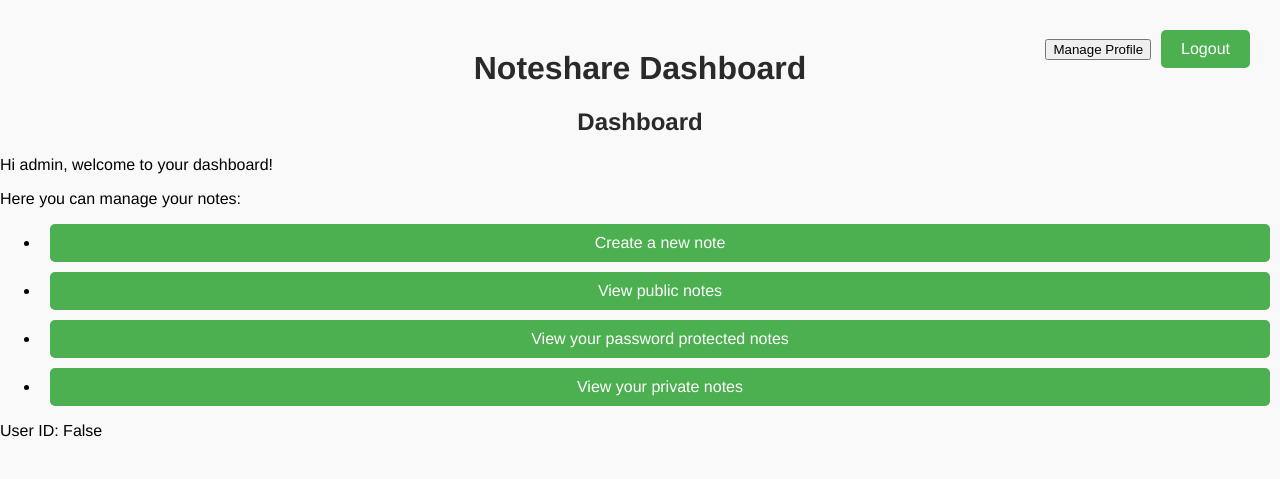
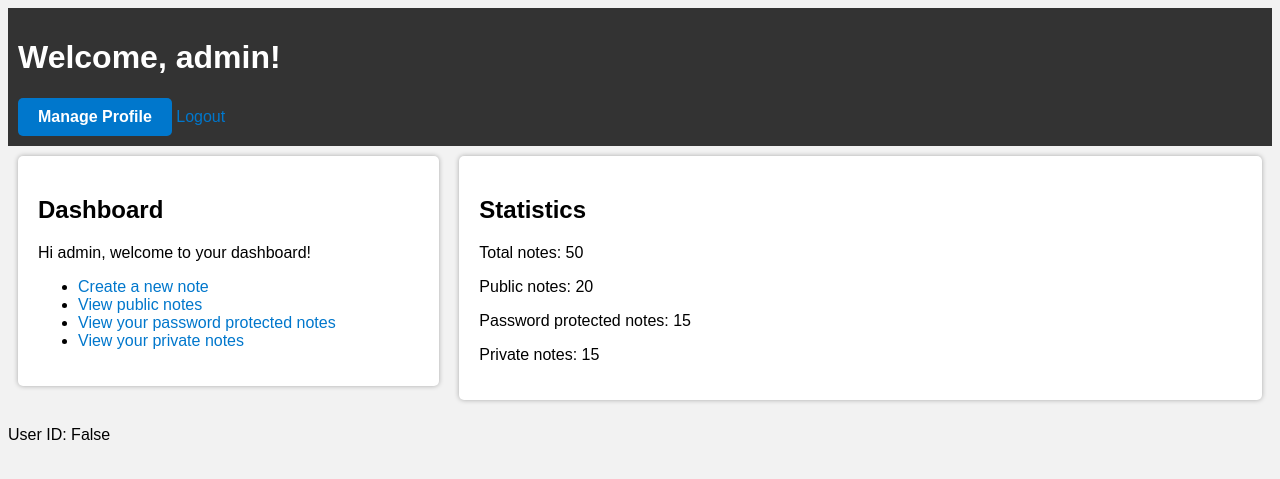
Before and after one commit to WhineyMonkey10/noteshare, a Flask app: page / in a window 1280 px wide. Shown: the top 479 px of the page. Run offline with Flask 2, Linux system fonts and the light colour scheme; the visitor is signed in with stand-in values (Sample User, id 1); data that the repository does not hold is empty; parts of the project's set-up code (start-up, migrations or seed data) failed here and were passed over.

Commit message:
Rewrote noteaddition, fixed private note access.

```diff
--- a/app.py
+++ b/app.py
@@ -9,63 +9,6 @@ Database = Database()
 app = Flask(__name__)
 config = json.load(open('src/Database/config.json'))
 app.secret_key = config['secretKey']
-
-
-@app.route('/publicNotes')
-def index():
-    if 'logged_in' in session:
-        notes = Database.getNotes()
-        return render_template('index.html', notes=notes)
-    else:
-        return render_template('login.html')
-
-@app.route('/note/<id>')
-def note(id):
-    if 'logged_in' in session:
-        noteTitle = Database.getNoteById(id);noteTitle = noteTitle['title']
-        noteContent = Database.getNoteById(id);noteContent = noteContent['content']
-        noteID = Database.getNoteById(id);noteID = noteID['_id']
-        protected = Database.getNoteById(id);protected = protected['protected']
-        if protected == "True":
-            return render_template('protectednote.html', noteID=noteID)
-        return render_template('note.html', noteTitle=noteTitle, noteContent=noteContent, noteID=noteID, userID=Database.getUserID(session['username']))
-    else:
-        return render_template('login.html')
-
-@app.route('/accessProtectedNote/<id>', methods=['POST', 'GET'])
-def accessProtectedNote(id):
-    if 'logged_in' in session:
-        if request.method == 'POST':
-            password = request.form['protPass']
-            noteTitle = Database.getNoteById(id);noteTitle = noteTitle['title']
-            noteContent = Database.getNoteById(id);noteContent = noteContent['content']
-            noteID = Database.getNoteById(id);noteID = noteID['_id']
-            protected = Database.getNoteById(id);protected = protected['protected']
-            if protected == "True":
-                if password == Database.getNoteById(id)['password']:
-                    return render_template('note.html', noteTitle=noteTitle, noteContent=noteContent, noteID=noteID, userID=Database.getUserID(session['username']))
-                else:
-                    return render_template('protectednote.html', noteTitle=noteTitle, noteContent=noteContent, noteID=noteID)
-            return render_template('note.html', noteTitle=noteTitle, noteContent=noteContent, noteID=noteID, userID=Database.getUserID(session['username']))
-        return render_template('login.html')
-    else:
-        return render_template('login.html')
-
-@app.route('/addNote', methods=['POST', 'GET'])
-def addNote():
-    if 'logged_in' in session:
-        if request.method == 'POST':
-            title = request.form['title']
-            content = request.form['content']
-            if request.form.get('isPublic') is not None:
-                password = request.form['password']
-                Database.insertNoteWithPassword(title, content, password, Database.getUserID(session['username']))
-            else:
-                Database.insertNote(title, content, Database.getUserID(session['username']))
-            return index()
-        return render_template('addnote.html')
-    else:
-        return render_template('login.html')
 
 @app.route('/login', methods=['POST', 'GET'])
 def login():
@@ -87,6 +30,94 @@ def login():
         return render_template('login.html')
     else:
         return index()
+
+@app.route('/privateNotes', methods=['POST', 'GET'])
+def privateNotes(id, noteCreator, noteID):
+    if 'logged_in' in session:
+        if id == noteCreator:
+            note = Database.getNoteById(noteID)
+            title = note['title']
+            content = note['content']
+            creator = note['userID']
+            return render_template('note.html', noteTitle=title, noteContent=content, noteID=id, userID=creator)
+        return login()
+    else:
+        return login()
+
+@app.route('/publicNotes')
+def index():
+    if 'logged_in' in session:
+        notes = Database.getNotes()
+        return render_template('index.html', notes=notes)
+    else:
+        return render_template('login.html')
+
+@app.route('/note/<id>')
+def note(id):
+    if 'logged_in' in session:
+        noteTitle = Database.getNoteById(id);noteTitle = noteTitle['title']
+        noteContent = Database.getNoteById(id);noteContent = noteContent['content']
+        noteID = Database.getNoteById(id);noteID = noteID['_id']
+        protected = Database.getNoteById(id);protected = protected['protected']
+        noteCreator = Database.getNoteCreator(noteID)
+        if protected == "True":
+            return render_template('protectednote.html', noteID=noteID)
+        private = Database.getNoteById(id);private = private['private']
+        if private == "True":
+            return privateNotes(Database.getUserID(session['username']), noteCreator, noteID)
+        return render_template('note.html', noteTitle=noteTitle, noteContent=noteContent, noteID=noteID, userID=noteCreator)
+    else:
+        return render_template('login.html')
+
+@app.route('/accessProtectedNote/<id>', methods=['POST', 'GET'])
+def accessProtectedNote(id):
+    if 'logged_in' in session:
+        if request.method == 'POST':
+            password = request.form['protPass']
+            noteTitle = Database.getNoteById(id);noteTitle = noteTitle['title']
+            noteContent = Database.getNoteById(id);noteContent = noteContent['content']
+            noteID = Database.getNoteById(id);noteID = noteID['_id']
+            protected = Database.getNoteById(id);protected = protected['protected']
+            private = Database.getNoteById(id);private = private['private']
+
+            if protected == "True" and private == "True":
+                if password == Database.getNoteById(id)['password']:
+                    return privateNotes(Database.getUserID(session['username']), Database.getNoteCreator(noteID))
+            if protected == "True":
+                if password == Database.getNoteById(id)['password']:
+                    return render_template('note.html', noteTitle=noteTitle, noteContent=noteContent, noteID=noteID, userID=Database.getUserID(session['username']))
+                else:
+                    return render_template('protectednote.html', noteTitle=noteTitle, noteContent=noteContent, noteID=noteID)
+            if private == "True":
+                return privateNotes(Database.getUserID(session['username']), Database.getNoteCreator(noteID))
+        return render_template('login.html')
+    else:
+        return render_template('login.html')
+
+@app.route('/addNote', methods=['POST', 'GET'])
+def addNote():
+    if 'logged_in' in session:
+        if request.method == 'POST':
+            title = request.form['title']
+            content = request.form['content']
+            if request.form.get('isPrivate') is not None:
+                Database.insertNote(title, content, Database.getUserID(session['username']), "True")
+
+            elif request.form.get('isPublic') is not None:
+                password = request.form['password']
+                Database.insertNoteWithPassword(title, content, password, Database.getUserID(session['username']), "False")
+
+            elif request.form.get('isPrivate') and request.form.get('isPublic') is not None:
+                Database.insertNoteWithPassword(title, content, password, Database.getUserID(session['username']), "True")
+
+            else:
+                Database.insetNote(title, content, Database.getUserID(session['username']), "False")
+
+            return index()
+        return render_template('addnote.html')
+    else:
+        return render_template('login.html')
+
 
 @app.route('/logout', methods=['POST', 'GET'])
 def logout():
@@ -174,5 +205,7 @@ def dashboard():
     else:
         return render_template('login.html')
 
+
+
 if __name__ == '__main__':
     serve(app, host='0.0.0.0', port=5000, threads=1)
--- a/static/styles/dashboard.css
+++ b/static/styles/dashboard.css
@@ -1,115 +1,164 @@
+* {
+  box-sizing: border-box;
+}
+
 body {
-    background-color: #f9f9f9;
-    font-family: 'Helvetica Neue', sans-serif;
+  background-color: #f2f2f2;
+  font-family: Arial, sans-serif;
+}
+
+header {
+  background-color: #333;
+  color: #fff;
+  padding: 10px;
+  display: flex;
+  justify-content: space-between;
+  align-items: center;
+}
+
+nav {
+  display: flex;
+  justify-content: space-between;
+  align-items: center;
+  padding: 10px;
+  background-color: #333;
+  color: #fff;
+}
+
+nav ul {
+  list-style: none;
   margin: 0;
   padding: 0;
+  display: flex;
 }
 
-h1 {
-    text-align: center;
-    margin-top: 50px;
-    color: #2a2a2a;
+nav ul li {
+  margin: 0 10px;
 }
 
-h2 {
-    text-align: center;
-    margin-top: 20px;
-    color: #2a2a2a;
-}
-
-a {
-    display: block;
-    text-align: center;
-    margin: 10px;
-    padding: 10px 20px;
-    background-color: #4caf50;
+nav ul li a {
   color: #fff;
-    border-radius: 5px;
-    transition: all 0.2s ease-in-out;
   text-decoration: none;
 }
 
-a:hover {
-    background-color: #3e8e41;
+main {
+  display: flex;
+  justify-content: center;
+  align-items: flex-start;
+  flex-wrap: wrap;
+}
+
+.content {
+  flex: 2;
+  margin: 10px;
+  padding: 20px;
+  background-color: #fff;
+  border-radius: 5px;
+  box-shadow: 0 0 5px rgba(0, 0, 0, 0.3);
 }
 
 .sidebar {
+  flex: 1;
+  margin: 10px;
+  padding: 20px;
   background-color: #fff;
-    position: fixed;
-    left: 0;
-    top: 0;
-    height: 100%;
-    width: 200px;
-    padding: 20px;
-    box-shadow: 0px 0px 10px 0px #d9d9d9;
+  border-radius: 5px;
+  box-shadow: 0 0 5px rgba(0, 0, 0, 0.3);
 }
 
-.sidebar ul {
-    list-style-type: none;
-    padding: 0;
-    margin: 0;
+#welcome {
+  margin-bottom: 10px;
+  text-align: center;
+  font-size: 24px;
+  color: #333;
 }
 
-.sidebar li {
+.stats {
+  display: flex;
+  justify-content: space-between;
+  align-items: center;
   margin-bottom: 10px;
 }
 
-.sidebar a {
-    display: block;
-    padding: 10px;
-    background-color: #f1f1f1;
-    color: #2a2a2a;
+.stat {
+  flex: 1;
+  margin: 10px;
+  padding: 20px;
+  background-color: #fff;
   border-radius: 5px;
-    transition: all 0.2s ease-in-out;
-    text-decoration: none;
+  box-shadow: 0 0 5px rgba(0, 0, 0, 0.3);
 }
 
-.sidebar a:hover {
-    background-color: #d9d9d9;
+#userID {
+  position: absolute;
+  bottom: 0;
+  margin-bottom: 10px;
+  width: 100%;
+  text-align: center;
+  font-size: 12px;
+  color: #888;
 }
 
-.user-menu {
-    position: absolute;
-    top: 20px;
-    right: 20px;
-    display: flex;
-    align-items: center;
+#logoutBtn, #manageBtn {
+  margin-left: 10px;
 }
 
-.user-menu__icon {
-    font-size: 20px;
-    margin-right: 5px;
+.btn {
+  background-color: #333;
+  color: #fff;
+  padding: 10px 20px;
+  border: none;
+  border-radius: 5px;
+  font-size: 16px;
+  cursor: pointer;
 }
 
-.user-menu__button {
-    background-color: #fff;
-    border: none;
-    border-radius: 5px;
-    padding: 10px;
-    font-size: 14px;
-    color: #2a2a2a;
-    cursor: pointer;
+.btn:hover {
+  background-color: #555;
+}
+
+/* Links */
+a {
+  color: #0077cc;
+  text-decoration: none;
   transition: all 0.2s ease-in-out;
 }
 
-.user-menu__button:hover {
-    background-color: #f1f1f1;
+a:hover {
+  color: #004499;
+  text-decoration: underline;
 }
 
-.footer {
-    position: fixed;
-    bottom: 0;
-    left: 0;
-    height: 30px;
-    width: 100%;
-    background-color: #4caf50;
+/* Buttons */
+button {
+  background-color: #0077cc;
+  border: none;
+  border-radius: 5px;
   color: #fff;
-    text-align: center;
-    font-size: 14px;
-    padding: 5px;
+  cursor: pointer;
+  font-size: 16px;
+  font-weight: bold;
+  padding: 10px 20px;
+  transition: all 0.2s ease-in-out;
 }
 
-.footer__userid {
+button:hover {
+  background-color: #004499;
+}
+
+/* Form Buttons */
+input[type="submit"] {
+  background-color: #0077cc;
+  border: none;
+  border-radius: 5px;
+  color: #fff;
+  cursor: pointer;
+  font-size: 16px;
   font-weight: bold;
-    margin-right: 5px;
+  padding: 10px 20px;
+  transition: all 0.2s ease-in-out;
 }
+
+input[type="submit"]:hover {
+  background-color: #004499;
+}
--- a/templates/addnote.html
+++ b/templates/addnote.html
@@ -45,6 +45,12 @@
             <input type="password" name="password" id="password" placeholder="Password">
         </div>
 
+        <div class="form-group">
+            <input class="form-checkbox" type="checkbox" name="isPrivate" id="isPrivate">
+            <label for="isPrivate" class="form-checkbox-label">Private Note</label>
+        </div>
+
+
         <input type="submit" value="Add note">
     </form>
 
--- a/templates/dashboard.html
+++ b/templates/dashboard.html
@@ -1,16 +1,20 @@
 <!DOCTYPE html>
 <html lang="en">
   <head>
-    <meta charset="UTF-8">
-    <meta http-equiv="X-UA-Compatible" content="IE=edge">
-    <meta name="viewport" content="width=device-width, initial-scale=1.0">
-    <link rel="stylesheet" type="text/css" href="{{ url_for('static', filename='styles/dashboard.css') }}">
+    <meta charset="UTF-8" />
+    <meta http-equiv="X-UA-Compatible" content="IE=edge" />
+    <meta name="viewport" content="width=device-width, initial-scale=1.0" />
+    <link
+      rel="stylesheet"
+      type="text/css"
+      href="{{ url_for('static', filename='styles/dashboard.css') }}"
+    />
     <title>Noteshare - Dashboard</title>
   </head>
   <body>
     <header>
       <div class="header-container">
-            <h1>Noteshare Dashboard</h1>
+        <h1>Welcome, {{username}}!</h1>
         <div class="user-menu">
           <button class="profile-btn">Manage Profile</button>
           <a href="/logout">Logout</a>
@@ -18,20 +22,26 @@
       </div>
     </header>
     <main>
-        <section>
+      <div class="sidebar">
         <h2>Dashboard</h2>
         <p>Hi {{username}}, welcome to your dashboard!</p>
-            <p>Here you can manage your notes:</p>
         <ul>
           <li><a href="/addNote">Create a new note</a></li>
           <li><a href="/publicNotes">View public notes</a></li>
           <li><a href="/protectedNotes">View your password protected notes</a></li>
           <li><a href="/privateNotes">View your private notes</a></li>
         </ul>
-        </section>
+      </div>
+      <div class="content">
+        <h2>Statistics</h2>
+        <p>Total notes: 50</p>
+        <p>Public notes: 20</p>
+        <p>Password protected notes: 15</p>
+        <p>Private notes: 15</p>
+      </div>
     </main>
     <footer>
-        <p>User ID: {{userID}}</p>
+      <p class="user-id">User ID: {{userID}}</p>
     </footer>
   </body>
 </html>
```
Also changed, not shown: src/Database/database.py (+14 -4 lines), templates/privatenotes.html (added, +30 -0 lines). Lines whose indentation alone changed are shown as unchanged.
